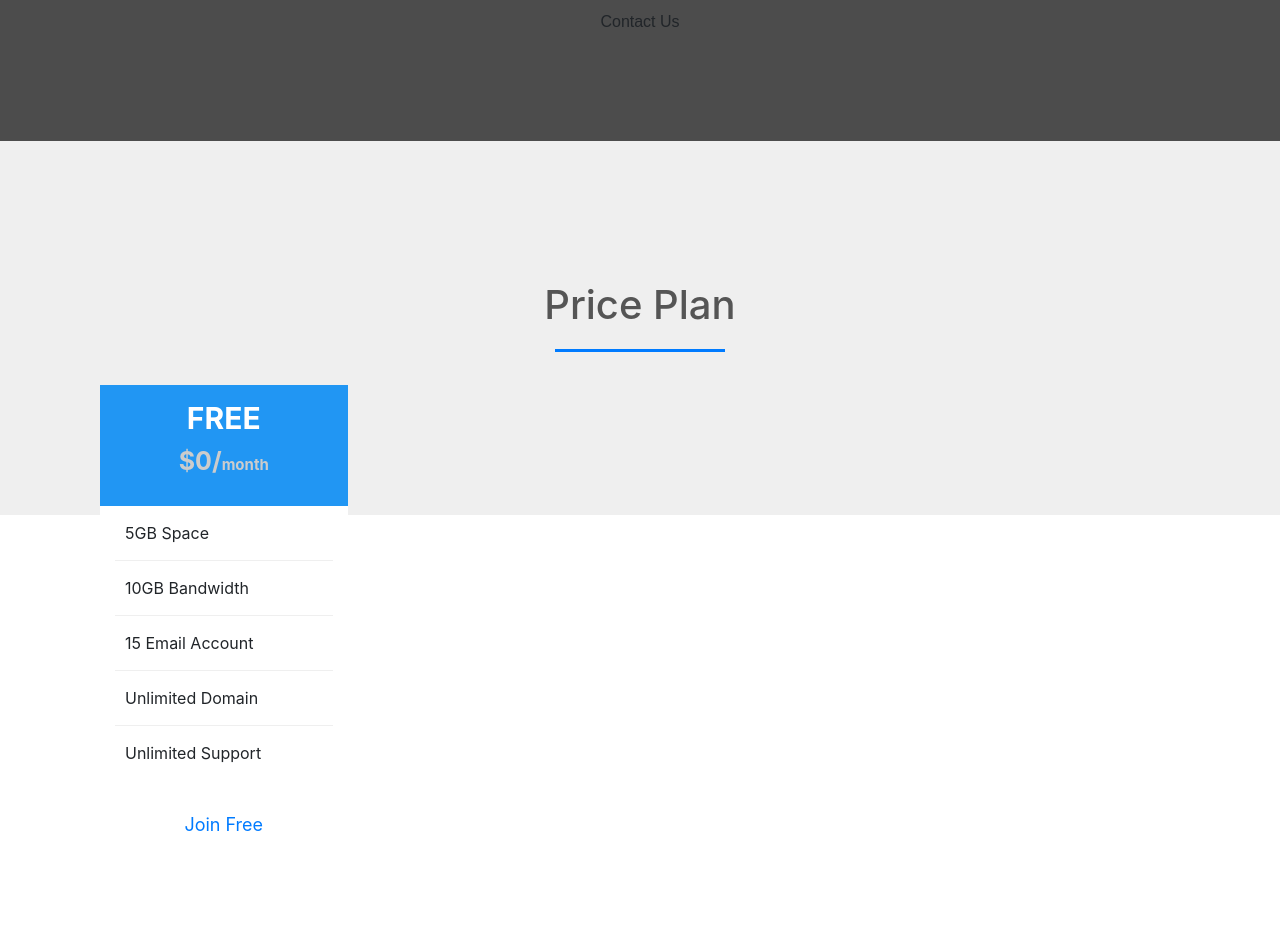
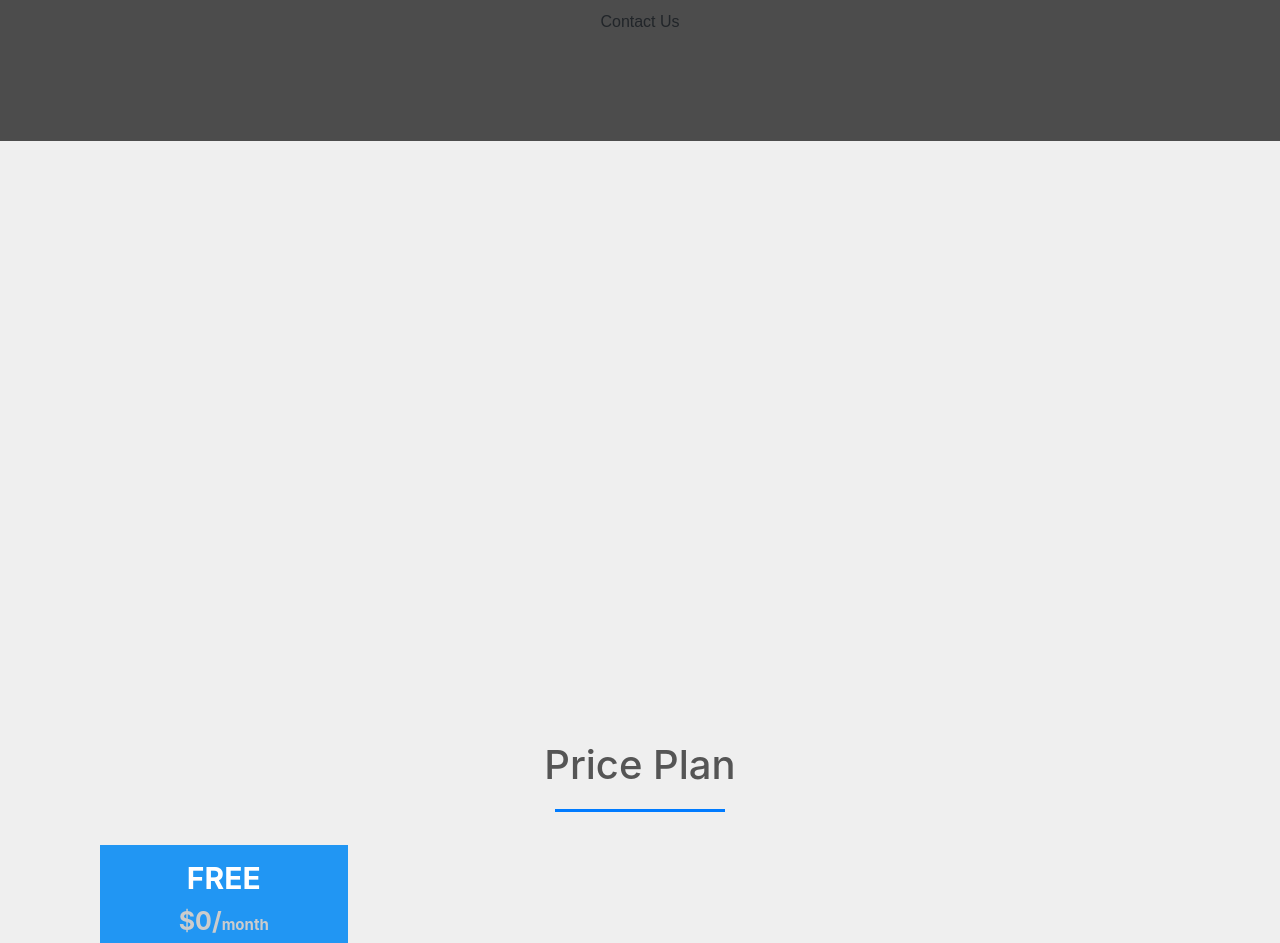
Before and after one commit to elansuleman718/Elan-Suleman, a plain HTML site: page index.html in a window 1280 px wide. Shown: the part 2055-2998 px from the top of the page. Before the commit the page ends 2918 px from the top, so only its background shows below. Drawn offline with nearby package versions, Linux system fonts and the light colour scheme.

Commit message:
Update style.css

```diff
--- a/style.css
+++ b/style.css
@@ -192,7 +192,7 @@ h1::after
 /*--------Price---------*/
 #price
 {
-    padding: 140px 0;
+    padding: 600px 0;
     background: #efefef;
 }
 .single-price
```
